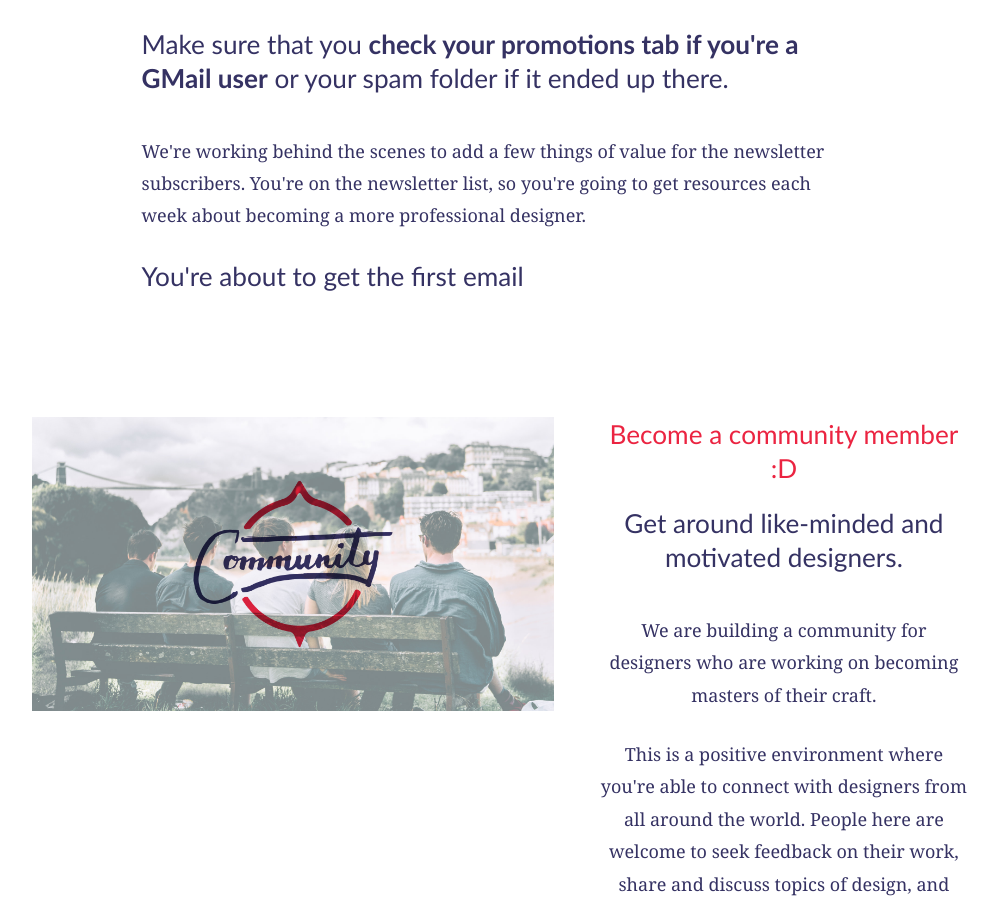
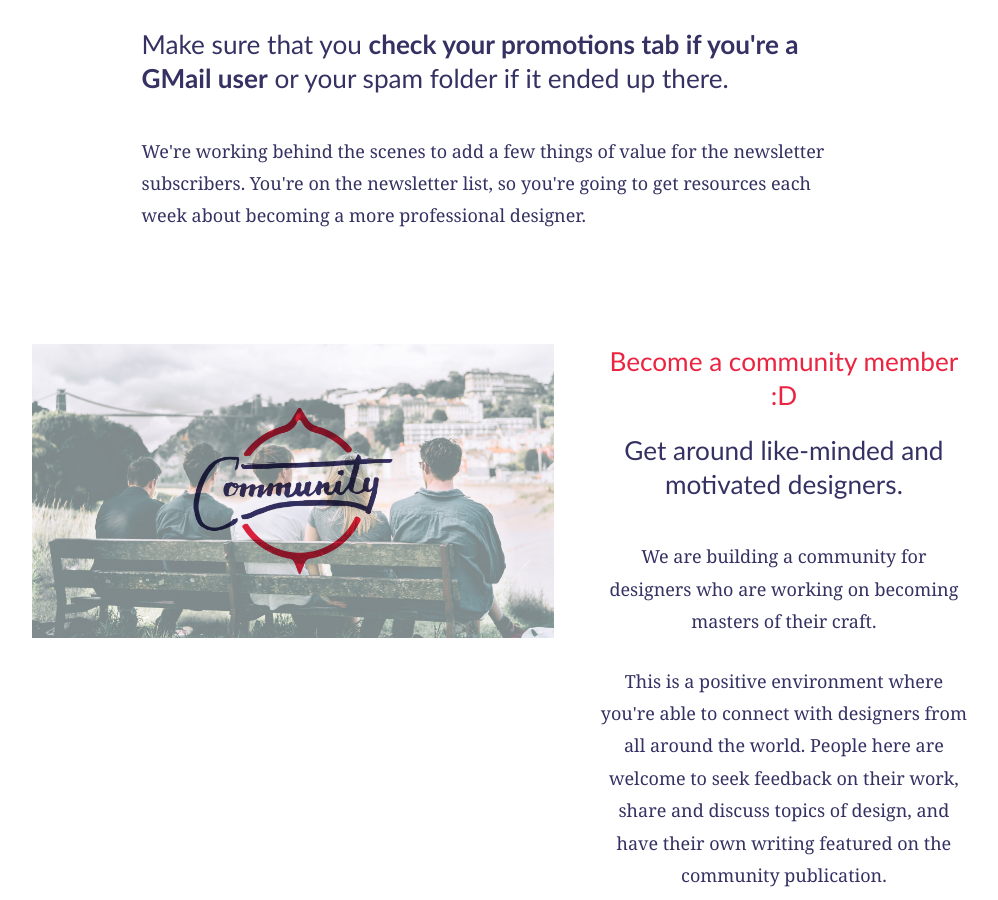
Before and after one commit to compassofdesign/site, a Jekyll site: the page built from thanks/index.html, in a window 1280 px wide and 900 px high, scrolled down 973 px. Shown: the whole window, without its empty margins (140-1138 px from the left). Built offline with Jekyll 4.4.1, drawn with Linux system fonts in a browser that asks for light colours; nearby versions of some CDN libraries.

Commit message:
Update index.html

```diff
--- a/thanks/index.html
+++ b/thanks/index.html
@@ -12,7 +12,7 @@ title: Thanks for Subscribing
       <p>I'm about to send you the first email to get you started. You'll probably hear from me a few times this week, but I want you to know that the newsletter comes out to your email every Thursday so during this week you should get a few emails. </p>
       <h4>Make sure that you <strong>check your promotions tab if you're a GMail user</strong> or your spam folder if it ended up there.</h4>
       <p>We're working behind the scenes to add a few things of value for the newsletter subscribers. You're on the newsletter list, so you're going to get resources each week about becoming a more professional designer.</p>
-      <h4>You're about to get the first email
+
 
       </div></article></section>
             <section id="join" class="main hero container product-header">
```
